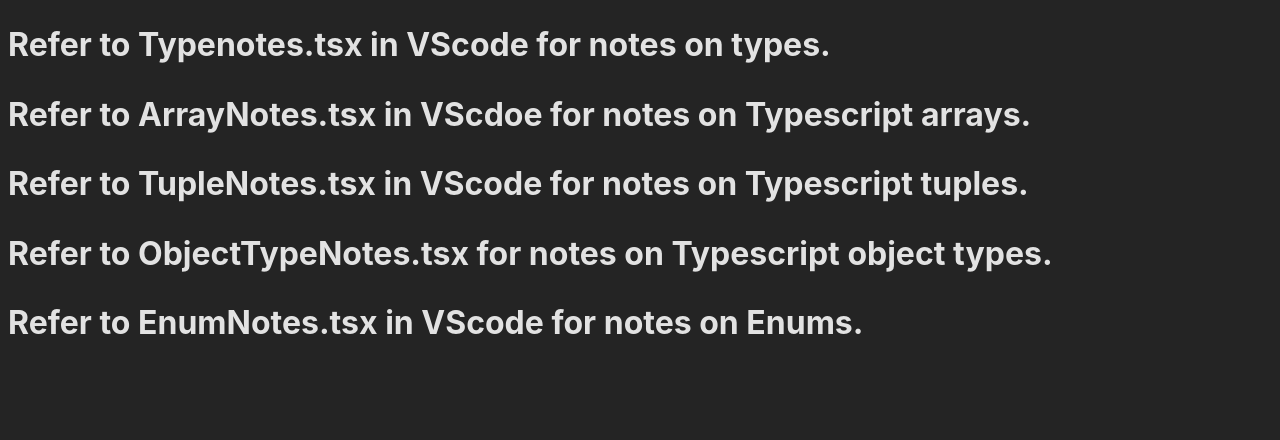
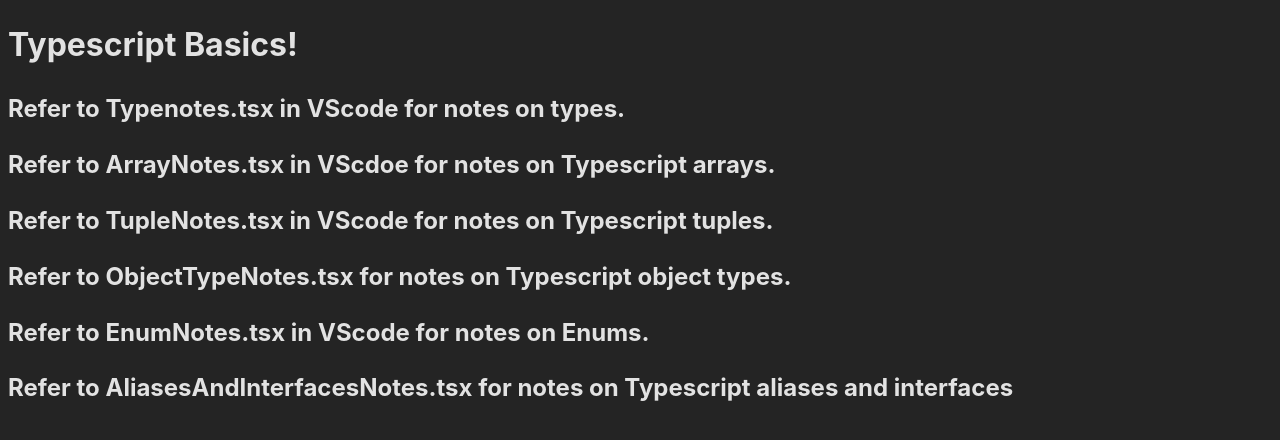
Before and after one commit to ScottM406/typescript-and-redux-practice-3, a React (Vite) app in the folder vite-project/: page / in a window 1280 px wide. Shown: the top 440 px of the page. Built offline with nearby package versions, Linux system fonts and the light colour scheme.

Commit message:
Add alias and interface notes. Edit headers throughout for better styling.

```diff
--- a/vite-project/src/App.tsx
+++ b/vite-project/src/App.tsx
@@ -3,16 +3,19 @@
 import TupleNotes from "./Note-Components/TupleNotes";
 import ObjectTypeNotes from "./Note-Components/ObjectTypeNotes";
 import EnumNotes from "./Note-Components/EnumNotes";
+import AliasesAndInterfaces from "./Note-Components/AliasesAndInterfacesNotes";
 
 function App() {
 
   return (
     <>
+      <h1>Typescript Basics!</h1>
       <TypeNotes />
       <ArrayNotes />
       <TupleNotes />
       <ObjectTypeNotes />
       <EnumNotes />
+      <AliasesAndInterfaces />
     </>
   )
 }
--- /dev/null
+++ b/vite-project/src/Note-Components/AliasesAndInterfacesNotes.tsx
@@ -0,0 +1,100 @@
+const AliasesAndInterfaces = () => {
+
+  //Typescript allows tyoes to be defined seperately from the variables that use them
+  //Aliases and Interfaces allow types to be easily shared between different variables/objects
+
+  //TYPE ALIASES
+    //Type Aliases allow defining types with a custom name(an Alias)
+    //Type Aliases can be used for primitives like string or number, or more complex types such as arrays and objects.
+
+    type BusinessName = string
+    type BusinessSector = string
+    type NumberOfEmployees = number
+    type GrossRevenue = number
+    type IsNonProfit = boolean
+    type CurrentChiefExecutive = string
+    type Business = {
+      name: BusinessName,
+      sector: BusinessSector,
+      numberOfEmployees: NumberOfEmployees,
+      grossRevenue: GrossRevenue,
+      isNonProfit: IsNonProfit,
+      CEO: CurrentChiefExecutive
+    }
+    // console.log(Business) --> nothing logs, because Business is a type, not a variable, a type was defined, not a usable object
+    // below, I define the usable constants:
+
+    const businessName: BusinessName = "Bob's Sporting Goods";
+    const businessSector: BusinessSector = "Retail - Sporting Goods";
+    const numberOfEmployees: NumberOfEmployees = 128;
+    const grossRevenue: GrossRevenue = 4580200;
+    const isNonProfit: IsNonProfit = false;
+    const currentChiefExecutive: CurrentChiefExecutive = "Bobby Jangles";
+    const business: Business = {
+      name: businessName,
+      sector: businessSector,
+      numberOfEmployees: numberOfEmployees,
+      grossRevenue: grossRevenue,
+      isNonProfit: isNonProfit,
+      CEO: currentChiefExecutive
+    };
+
+    console.log(business)
+
+    //Alternatively, it can be done thusly, without using aliases for the properties (I'M GUESSING THAT THIS IS NOT BEST PRACTICE):
+    const businessClone: Business = {
+      name: "Bob's Sporting Goods",
+      sector: "Retail - Sporting Goods",
+      numberOfEmployees: 128,
+      grossRevenue: 4580200,
+      isNonProfit: false,
+      CEO: "Bobby Jangles"
+    };
+
+    console.log(businessClone);
+
+  //INTERFACES - FROM WHAT I GATHER, THESE WILL BE VERY IMPORTANT
+    //Interfaces are similar to type interfaces, except they only apply to object types.
+
+    interface Board {
+      height: number,
+      width: number,
+      length: number
+    }
+
+    const fiveFootTwoBySixBoard: Board = {
+      height: 6,
+      width: 2,
+      length: 60
+    }
+    // console.log(Board) - breaks everything - can't log a type
+    console.log(fiveFootTwoBySixBoard); // output - {height: 6, width: 2, length: 60}
+
+    //EXTENDING INTERFACES - Interfaces can extend eachother;s definition
+    //This means that a new interface is created with the same properties as the original, plus additinal properties:
+
+    interface DetailedBoard extends Board {
+      species: string,
+      paint_color: string,
+      condition: string,
+    }
+
+    const detailedOneFootTwoByFourBoard: DetailedBoard = {
+      height: 4,
+      width: 2,
+      length: 12,
+      species: "pine",
+      paint_color: "red",
+      condition: "fair"
+    }
+
+    console.log(detailedOneFootTwoByFourBoard);
+
+  return (
+    <div>
+      <h2>Refer to AliasesAndInterfacesNotes.tsx for notes on Typescript aliases and interfaces</h2>
+    </div>
+  )
+}
+
+export default AliasesAndInterfaces;
--- a/vite-project/src/Note-Components/ArrayNotes.tsx
+++ b/vite-project/src/Note-Components/ArrayNotes.tsx
@@ -20,7 +20,7 @@
 
 return (
   <div>
-    <h1>Refer to ArrayNotes.tsx in VScdoe for notes on Typescript arrays.</h1>
+    <h2>Refer to ArrayNotes.tsx in VScdoe for notes on Typescript arrays.</h2>
   </div>
 )
 
--- a/vite-project/src/Note-Components/EnumNotes.tsx
+++ b/vite-project/src/Note-Components/EnumNotes.tsx
@@ -63,7 +63,7 @@
 
   return (
     <div>
-      <h1>Refer to EnumNotes.tsx in VScode for notes on Enums.</h1>
+      <h2>Refer to EnumNotes.tsx in VScode for notes on Enums.</h2>
     </div>
   )
 
--- a/vite-project/src/Note-Components/ObjectTypeNotes.tsx
+++ b/vite-project/src/Note-Components/ObjectTypeNotes.tsx
@@ -45,7 +45,7 @@
     console.log(playerJerseyNumberMap); // logs all properties in console browser, even though IDE throws eroor on line 44
 
   return (
-    <h1>Refer to ObjectTypeNotes.tsx for notes on Typescript object types.</h1>
+    <h2>Refer to ObjectTypeNotes.tsx for notes on Typescript object types.</h2>
   )
 }
 
--- a/vite-project/src/Note-Components/TupleNotes.tsx
+++ b/vite-project/src/Note-Components/TupleNotes.tsx
@@ -39,7 +39,7 @@
 
   return (
     <div>
-      <h1>Refer to TupleNotes.tsx in VScode for notes on Typescript tuples.</h1>
+      <h2>Refer to TupleNotes.tsx in VScode for notes on Typescript tuples.</h2>
     </div>
   )
 }
--- a/vite-project/src/Note-Components/TypesNotes.tsx
+++ b/vite-project/src/Note-Components/TypesNotes.tsx
@@ -60,7 +60,7 @@
 
   return (
     <div>
-      <h1>Refer to Typenotes.tsx in VScode for notes on types.</h1>
+      <h2>Refer to Typenotes.tsx in VScode for notes on types.</h2>
     </div>
   )
 
```
